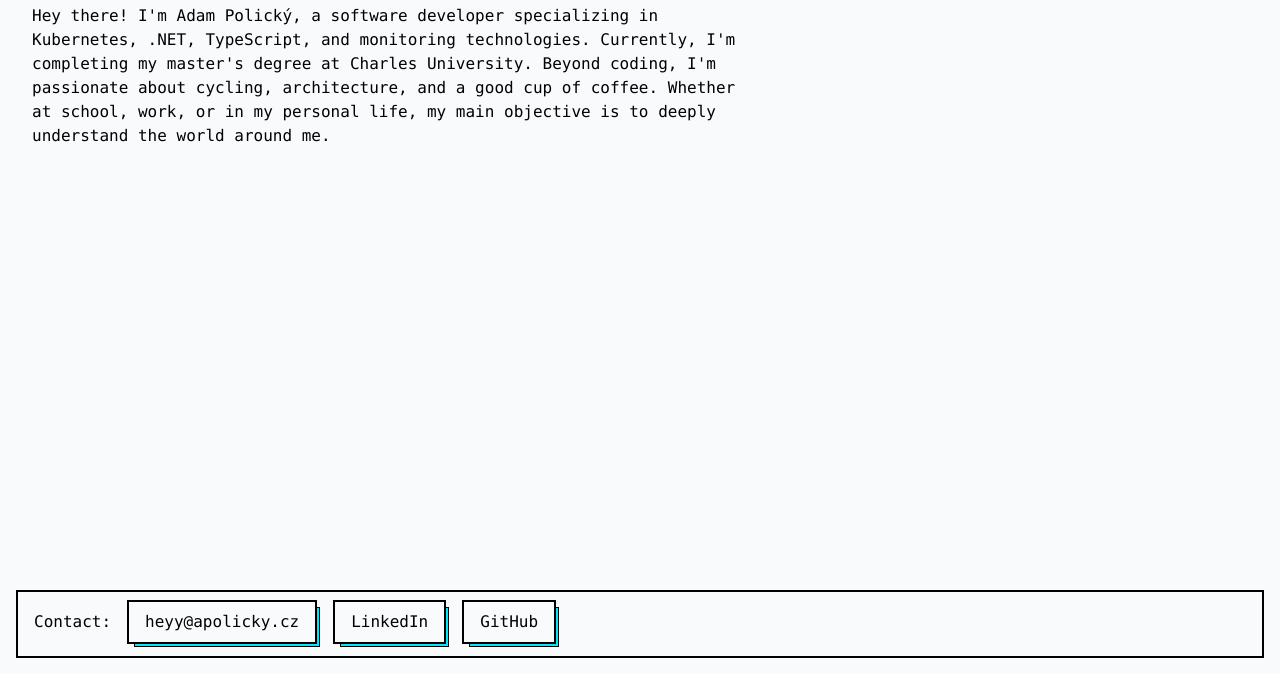
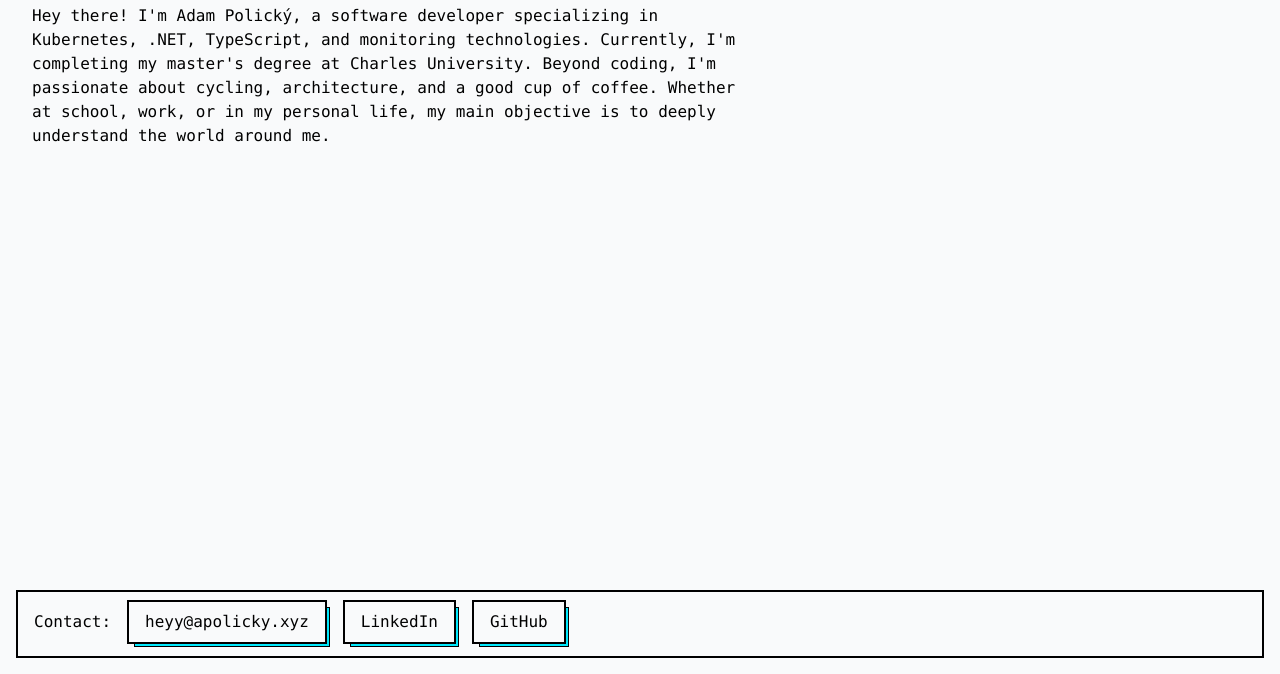
Before and after one commit to apolicky/apolicky.github.io, a website: page index.html in a window 1280 px wide. Shown: the part 126-800 px from the top of the page. Drawn offline with Linux system fonts and the light colour scheme.

Commit message:
Update index.html

```diff
--- a/index.html
+++ b/index.html
@@ -55,9 +55,9 @@
         >
             <div>Contact:</div>
             <a
-                href="mailto:heyy@apolicky.cz"
+                href="mailto:heyy@apolicky.xyz"
                 class="border-black border-2 py-2 px-4 hover:bg-[#00e8fc] hover:text-black button-shadow"
-                >heyy@apolicky.cz</a
+                >heyy@apolicky.xyz</a
             ><a
                 href="https://www.linkedin.com/in/adam-polický"
                 target="_blank"
```
